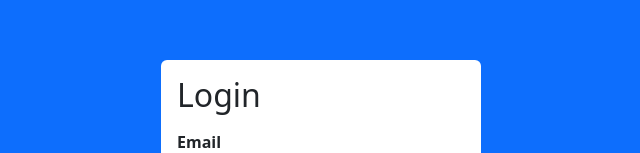
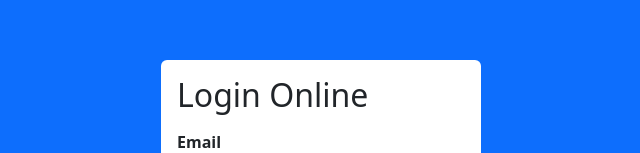
Before and after one commit to Leandro-Valora/esempio_sito_frontend, a React (Create React App) app: page / in a window 1280 px wide. Shown: the part 137-290 px from the top of the page, without its empty margins (319-959 px from the left). Built offline with nearby package versions, Linux system fonts and the light colour scheme.

Commit message:
Update Login.js

```diff
--- a/src/Login.js
+++ b/src/Login.js
@@ -41,7 +41,7 @@ function Login() {
     return (
         <div className='d-flex justify-content-center align-items-center bg-primary vh-100'>
             <div className='bg-white p-3 rounded w-25'>
-                <h2> Login </h2>
+                <h2> Login Online </h2>
                 <p>{loginError && <span className='text-danger'>Errore credenziali, Riprova.</span>}</p>
                 <form action='' onSubmit={handleSubmit}>
                     <div className='mb-3'>
```
